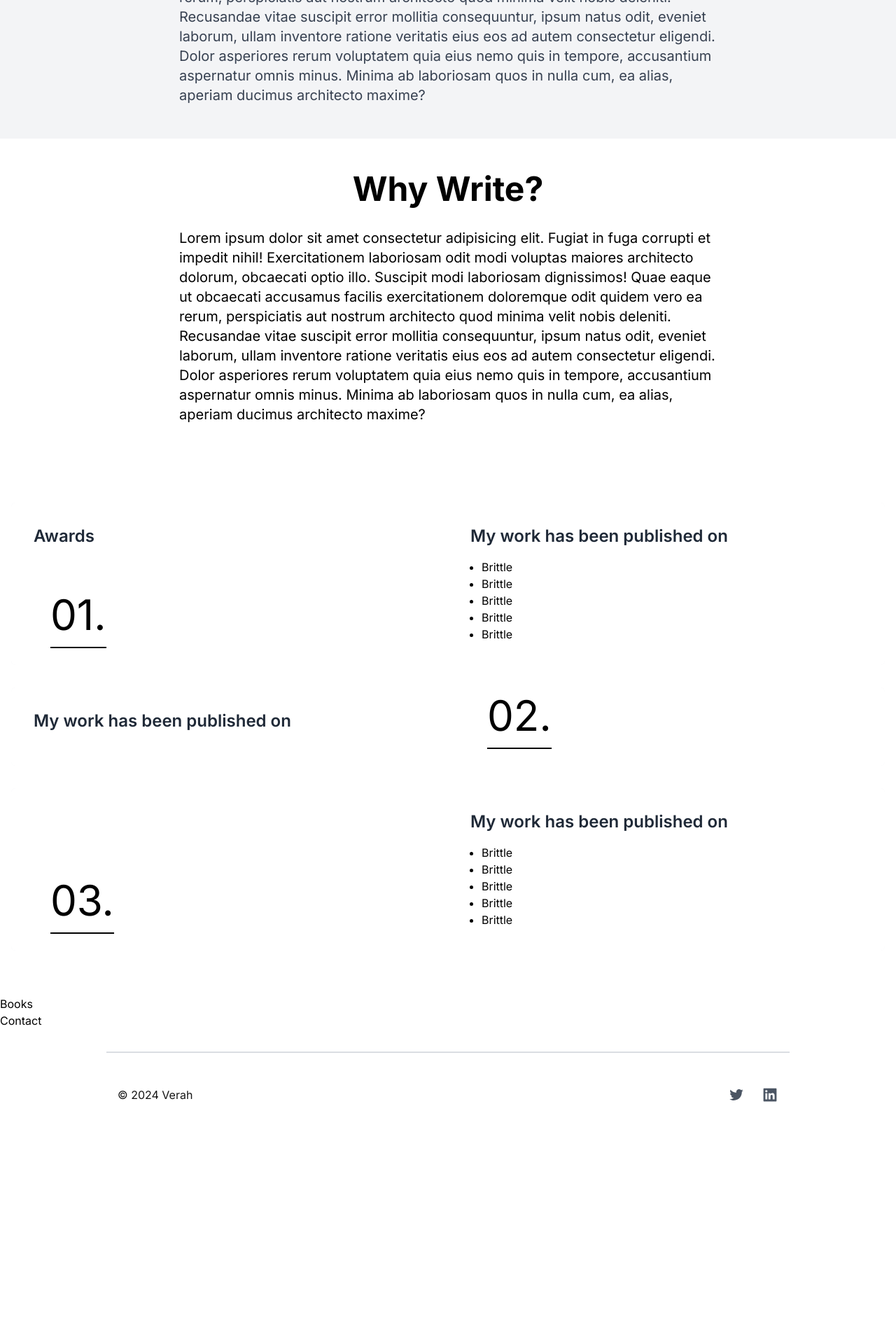
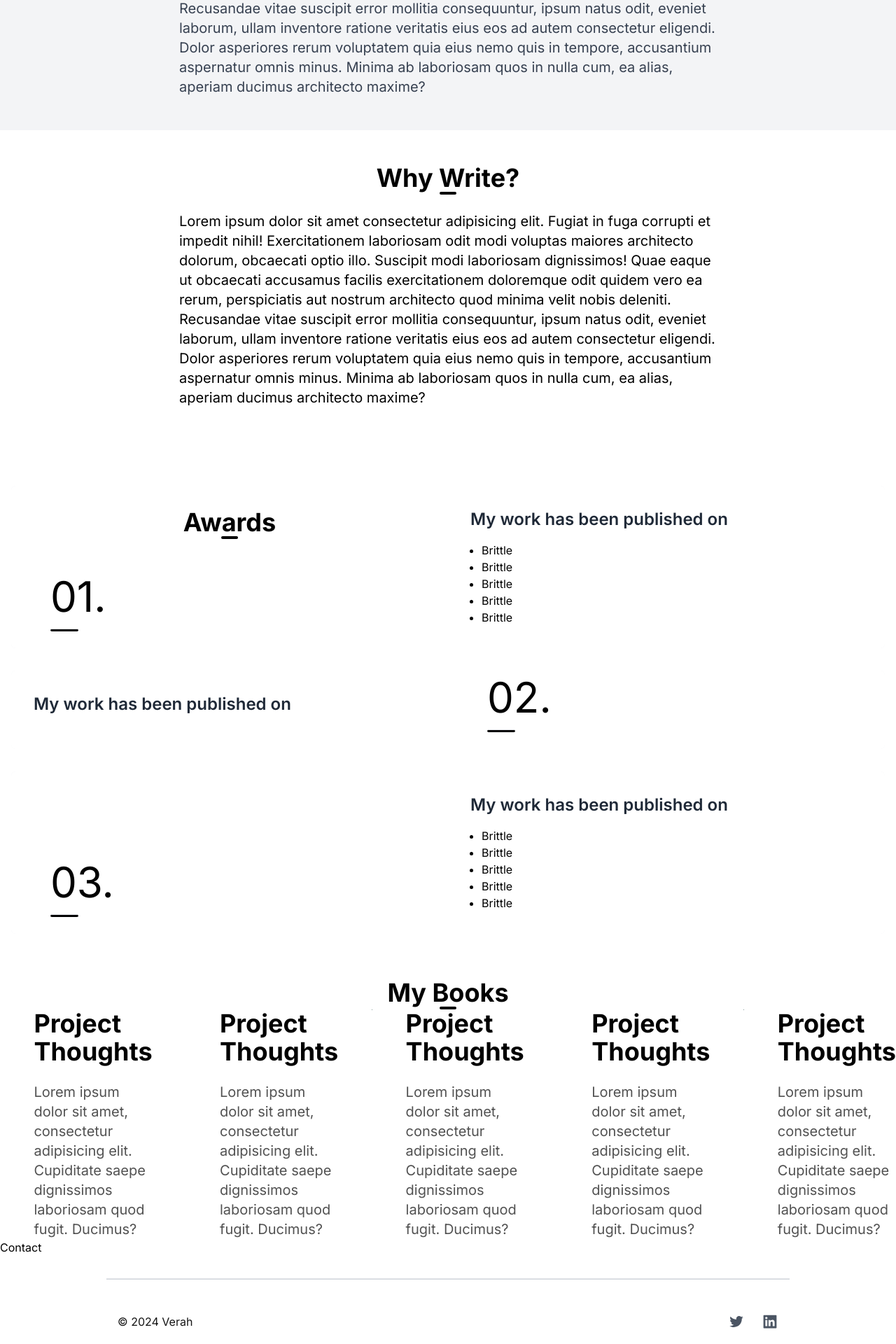
Before and after one commit to realgitau/complete-online-office, a Next.js app: page / in a window 1280 px wide. Shown: the part 642-2562 px from the top of the page at 70% size. Before the commit the page ends 2238 px from the top, so only its background shows below. Built offline with nearby package versions, Linux system fonts and the light colour scheme.

Commit message:
second commit

```diff
--- a/components/About/About.tsx
+++ b/components/About/About.tsx
@@ -3,8 +3,9 @@ import React from 'react';
 const About = () => {
   return (
     <section id='about' className="bg-gray-100 dark:bg-gray-800 py-12">
-      <div className="container mx-auto px-4">
-        <h1 className='text-3xl md:text-4xl lg:text-5xl font-bold text-center text-gray-800 dark:text-white mb-8'>About Me</h1>
+      <h1 className='text-center font-bold text-4xl'>About</h1>
+      <hr className='w-6 h-1 mx-auto bg-black border-0 rounded' />
+      <div className="container mx-auto px-4 mt-6">
         <div className="max-w-3xl mx-auto">
           <p className="text-base md:text-lg lg:text-xl text-gray-700 dark:text-gray-300 leading-relaxed">
             Lorem ipsum dolor sit amet consectetur adipisicing elit. Fugiat in fuga corrupti et impedit nihil! Exercitationem laboriosam odit modi voluptas maiores architecto dolorum, obcaecati optio illo. Suscipit modi laboriosam dignissimos! Quae eaque ut obcaecati accusamus facilis exercitationem doloremque odit quidem vero ea rerum, perspiciatis aut nostrum architecto quod minima velit nobis deleniti. Recusandae vitae suscipit error mollitia consequuntur, ipsum natus odit, eveniet laborum, ullam inventore ratione veritatis eius eos ad autem consectetur eligendi. Dolor asperiores rerum voluptatem quia eius nemo quis in tempore, accusantium aspernatur omnis minus. Minima ab laboriosam quos in nulla cum, ea alias, aperiam ducimus architecto maxime?
--- a/components/Awards/Awards.tsx
+++ b/components/Awards/Awards.tsx
@@ -7,10 +7,11 @@ const Awards = () => {
       <div className="flex flex-col md:flex-row bg-gray-100 dark:bg-gray-800 rounded-md overflow-hidden mb-8">
         {/* Left side */}
         <div className="md:w-1/2 bg-white dark:bg-gray-900 p-6 md:p-8 relative">
-          <h2 className="text-xl md:text-2xl font-semibold text-gray-800 dark:text-gray-200 mb-4">Awards</h2>
+        <h1 className='text-center font-bold text-4xl'>Awards</h1>
+        <hr className='w-6 h-1 mx-auto bg-black border-0 rounded' />
           <div className='md:absolute bottom-0 ml-6 mb-6 md:static'>
-            <span className="text-4xl md:text-6xl">01.</span>
-            <hr className="border-t-2 border-black dark:border-white mt-4" />
+            <span className="text-6xl md:text-6xl">01.</span>
+            <hr className="w-10 h-1 rounded bg-black dark:border-white mt-4" />
           </div>
         </div>
 
@@ -36,8 +37,8 @@ const Awards = () => {
         {/* Right side */}
         <div className="md:w-1/2 bg-white dark:bg-gray-900 p-6 md:p-8 relative">
           <div className='md:absolute bottom-0 ml-6 mb-6 md:static'>
-            <span className="text-4xl md:text-6xl">02.</span>
-            <hr className="border-t-2 border-black dark:border-white mt-4" />
+            <span className="text-6xl md:text-6xl">02.</span>
+            <hr className="w-10 h-1 rounded bg-black dark:border-white mt-4" />
           </div>
         </div>
       </div>
@@ -47,8 +48,8 @@ const Awards = () => {
         {/* Left side */}
         <div className="md:w-1/2 bg-white dark:bg-gray-900 p-6 md:p-8 relative">
           <div className='md:absolute bottom-0 ml-6 mb-6 md:static'>
-            <span className="text-10xl md:text-6xl">03.</span>
-            <hr className="border-t-2 border-black dark:border-white mt-4" />
+            <span className="text-6xl md:text-6xl">03.</span>
+            <hr className="w-10 h-1 rounded bg-black dark:border-white mt-4" />
           </div>
         </div>
 
--- a/components/Books/Books.tsx
+++ b/components/Books/Books.tsx
@@ -1,8 +1,55 @@
 import React from 'react'
+import Image from 'next/image'
+import Link from 'next/link'
+import { BsArrowUpRightSquare } from 'react-icons/bs'
 
 const Books = () => {
   return (
-    <div>Books</div>
+    <section id='projects'>
+      <h1 className='text-center font-bold text-4xl'>My Books
+        <hr className='w-6 h-1 mx-auto bg-black border-0 rounded' />
+      </h1>
+      <div>
+        <div className='flex flex-col md:flex-row md:space-x-12'>
+          <div className='md:1/2'>
+            <Image src='/verahprofile.jpeg' alt='Vera' width={200} height={200} className='rounded-lg'/>
+          </div>
+          <div className='md:1/2'>
+            <h1 className='text-4xl font-bold mb-6'>Project Thoughts</h1>
+            <p className='text-xl leading-7 text-neutral-600 dark:text-neutral-400'>Lorem ipsum dolor sit amet, consectetur adipisicing elit. Cupiditate saepe dignissimos laboriosam quod fugit. Ducimus?</p>
+          </div>
+          <div className='md:1/2'>
+            <Image src='/verahprofile.jpeg' alt='Vera' width={200} height={200} className='rounded-lg'/>
+          </div>
+          <div className='md:1/2'>
+            <h1 className='text-4xl font-bold mb-6'>Project Thoughts</h1>
+            <p className='text-xl leading-7 text-neutral-600 dark:text-neutral-400'>Lorem ipsum dolor sit amet, consectetur adipisicing elit. Cupiditate saepe dignissimos laboriosam quod fugit. Ducimus?</p>
+          </div>
+          <div className='md:1/2'>
+            <Image src='/verahprofile.jpeg' alt='Vera' width={200} height={200} className='rounded-lg'/>
+          </div>
+          <div className='md:1/2'>
+            <h1 className='text-4xl font-bold mb-6'>Project Thoughts</h1>
+            <p className='text-xl leading-7 text-neutral-600 dark:text-neutral-400'>Lorem ipsum dolor sit amet, consectetur adipisicing elit. Cupiditate saepe dignissimos laboriosam quod fugit. Ducimus?</p>
+          </div>
+          <div className='md:1/2'>
+            <Image src='/verahprofile.jpeg' alt='Vera' width={200} height={200} className='rounded-lg'/>
+          </div>
+          <div className='md:1/2'>
+            <h1 className='text-4xl font-bold mb-6'>Project Thoughts</h1>
+            <p className='text-xl leading-7 text-neutral-600 dark:text-neutral-400'>Lorem ipsum dolor sit amet, consectetur adipisicing elit. Cupiditate saepe dignissimos laboriosam quod fugit. Ducimus?</p>
+          </div>
+          <div className='md:1/2'>
+            <Image src='/verahprofile.jpeg' alt='Vera' width={200} height={200} className='rounded-lg'/>
+          </div>
+          <div className='md:1/2'>
+            <h1 className='text-4xl font-bold mb-6'>Project Thoughts</h1>
+            <p className='text-xl leading-7 text-neutral-600 dark:text-neutral-400'>Lorem ipsum dolor sit amet, consectetur adipisicing elit. Cupiditate saepe dignissimos laboriosam quod fugit. Ducimus?</p>
+          </div>
+        </div>
+      </div>
+
+    </section>
   )
 }
 
--- a/components/WhyWrite/Write.tsx
+++ b/components/WhyWrite/Write.tsx
@@ -4,8 +4,9 @@ const Write = () => {
   return (
     <section id='write' className="bg-gradient-to-br bg-white text-black py-12 rounded-lg">
       <div className="container mx-auto px-4">
-        <h1 className='text-3xl md:text-4xl lg:text-5xl font-bold text-center mb-8'>Why Write?</h1>
-        <div className="max-w-3xl mx-auto">
+      <h1 className='text-center font-bold text-4xl'>Why Write?</h1>
+      <hr className='w-6 h-1 mx-auto bg-black border-0 rounded' />
+        <div className="max-w-3xl mx-auto mt-6">
           <p className="text-base md:text-lg lg:text-xl leading-relaxed">
             Lorem ipsum dolor sit amet consectetur adipisicing elit. Fugiat in fuga corrupti et impedit nihil! Exercitationem laboriosam odit modi voluptas maiores architecto dolorum, obcaecati optio illo. Suscipit modi laboriosam dignissimos! Quae eaque ut obcaecati accusamus facilis exercitationem doloremque odit quidem vero ea rerum, perspiciatis aut nostrum architecto quod minima velit nobis deleniti. Recusandae vitae suscipit error mollitia consequuntur, ipsum natus odit, eveniet laborum, ullam inventore ratione veritatis eius eos ad autem consectetur eligendi. Dolor asperiores rerum voluptatem quia eius nemo quis in tempore, accusantium aspernatur omnis minus. Minima ab laboriosam quos in nulla cum, ea alias, aperiam ducimus architecto maxime?
           </p>
```
